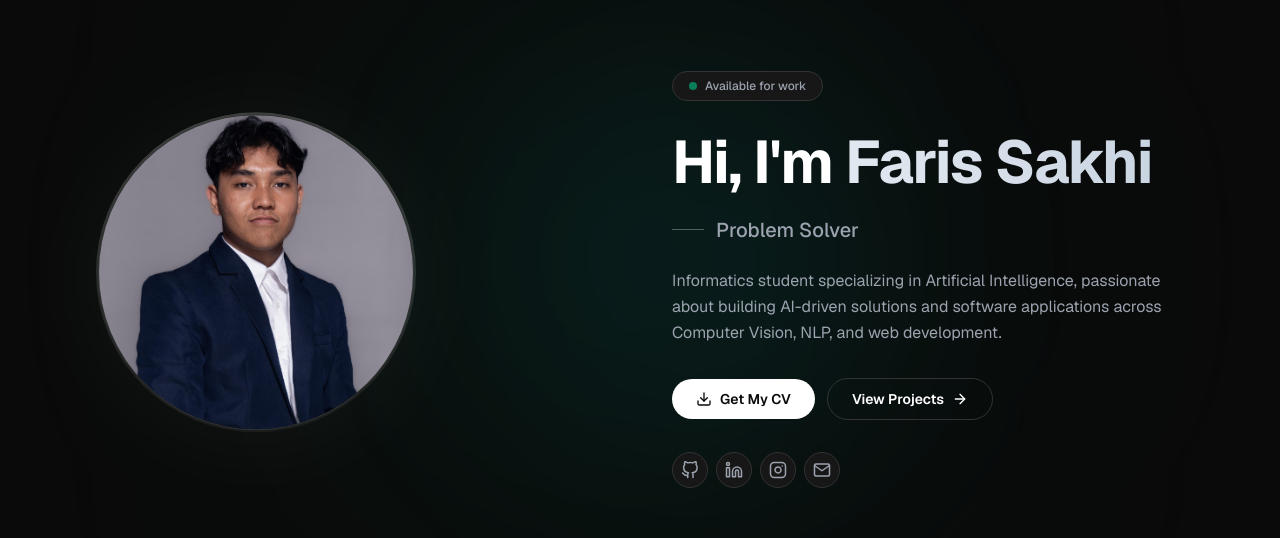
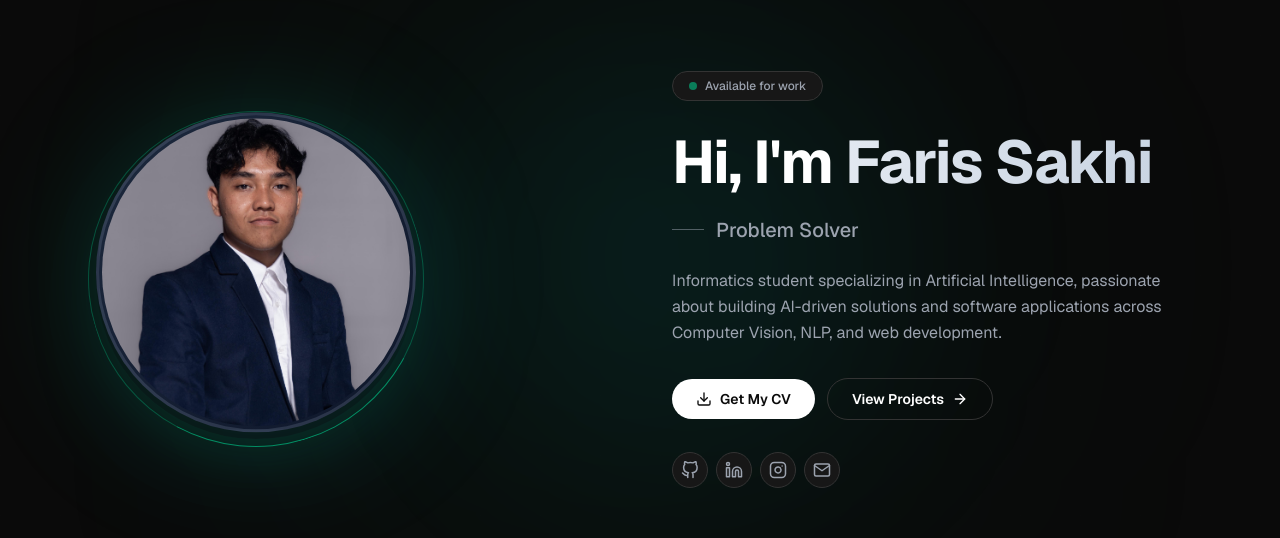
Before and after one commit to farissakhi/web-porto, a Next.js app: page / in a window 1280 px wide. Shown: the part 145-683 px from the top of the page. Built offline with nearby package versions, Linux system fonts and the light colour scheme; no server answers.

Commit message:
style: tambah border dan glow effect pada foto profil hero section

```diff
--- a/src/components/HeroSection.tsx
+++ b/src/components/HeroSection.tsx
@@ -93,9 +93,18 @@ export default function HeroSection() {
             transition={{ duration: 0.7, ease: "easeOut" as const }}
             className="flex justify-center lg:justify-start order-1"
           >
-            <div className="relative">
-              {/* Glow ring */}
-              <div className="absolute -inset-4 bg-white/[0.03] rounded-full blur-2xl" />
+            <div className="relative w-64 h-64 sm:w-72 sm:h-72 md:w-80 md:h-80 shadow-2xl shadow-emerald-500/10 rounded-full">
+              {/* Outer glow circle */}
+              <div className="absolute inset-0 rounded-full bg-gradient-to-br from-emerald-400/20 to-cyan-500/20 blur-3xl" />
+
+              {/* Subtle rotating ring */}
+              {!prefersReduced && (
+                <motion.div
+                  className="absolute -inset-2 rounded-full border border-emerald-400/30 border-t-emerald-400/60"
+                  animate={{ rotate: 360 }}
+                  transition={{ duration: 15, repeat: Infinity, ease: "linear" }}
+                />
+              )}
 
               {/* Floating wrapper */}
               <motion.div
@@ -109,20 +118,20 @@ export default function HeroSection() {
                   repeat: Infinity,
                   ease: "easeInOut",
                 }}
+                className="relative w-full h-full"
               >
                 {/* Border ring */}
-                <div className="relative w-64 h-64 sm:w-72 sm:h-72 md:w-80 md:h-80 rounded-full p-[2px] bg-gradient-to-b from-white/20 to-white/5">
-                  <div className="w-full h-full rounded-full bg-card overflow-hidden border border-border">
-                    <Image
-                      src={profile.profileImage}
-                      alt={profile.name}
-                      width={320}
-                      height={320}
-                      className="w-full h-full object-cover"
-                      priority
-                    />
-                  </div>
-                </div>
+                <div className="absolute inset-0 rounded-full border-[3px] border-slate-400/20 bg-gradient-to-br from-slate-800 to-slate-900" />
+
+                {/* Foto */}
+                <Image
+                  src={profile.profileImage}
+                  alt={profile.name}
+                  fill
+                  sizes="(max-width: 640px) 256px, (max-width: 768px) 288px, 320px"
+                  className="rounded-full object-cover relative z-10 p-1.5"
+                  priority
+                />
               </motion.div>
             </div>
           </motion.div>
```
